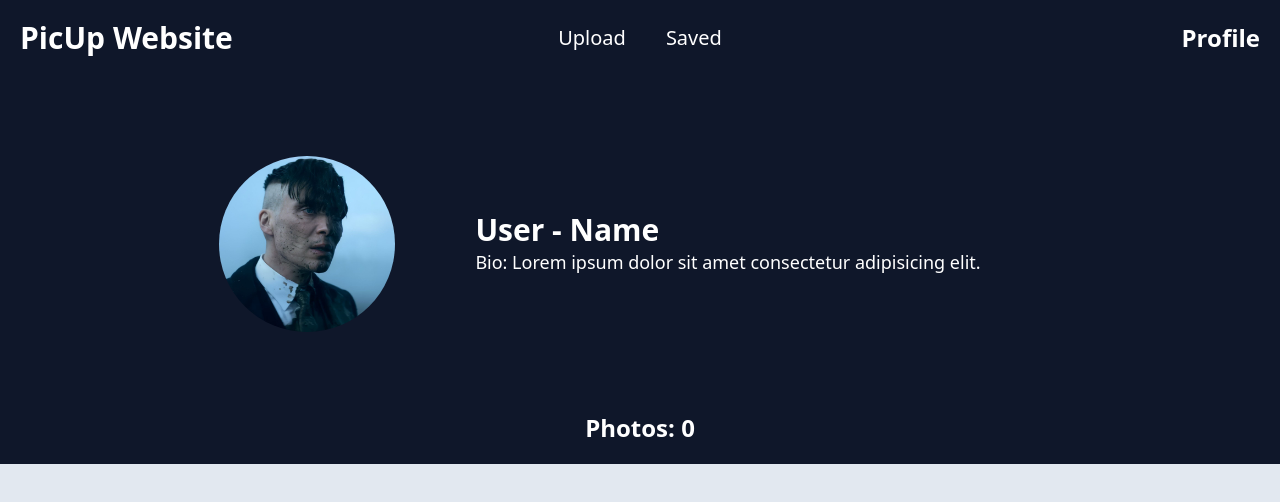
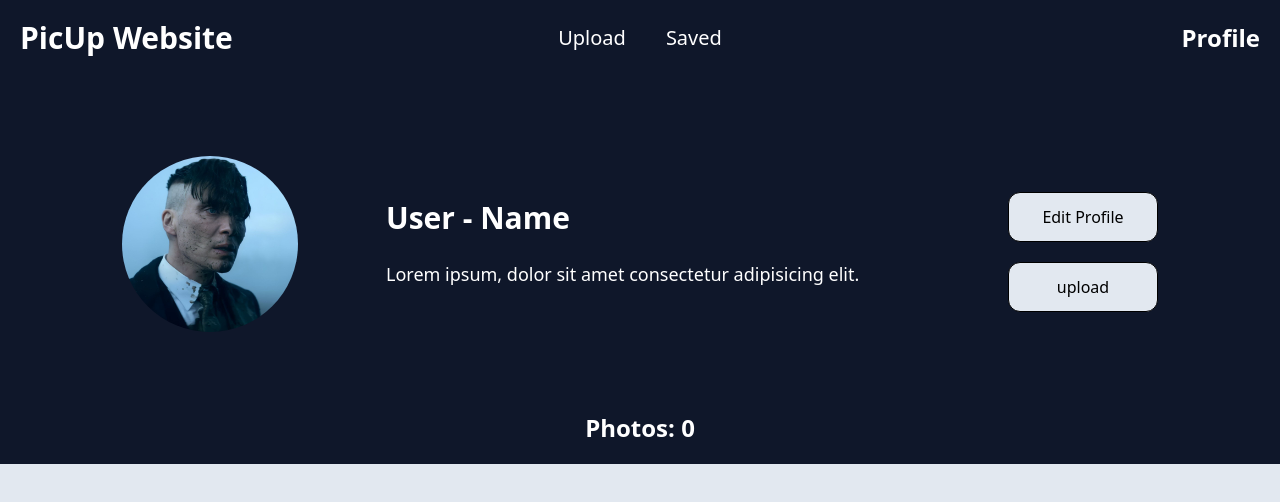
Before and after one commit to ALI-HUP/PicUp-website, a Next.js app: page /headers/profile in a window 1280 px wide. Shown: the top 502 px of the page. Built offline with nearby package versions, Linux system fonts and the light colour scheme.

Commit message:
redesigning the profile page

```diff
--- a/app/headers/profile/page.tsx
+++ b/app/headers/profile/page.tsx
@@ -5,10 +5,14 @@ import Header from "@/components/Header";
 import ImageGrid from "@/components/ImageGrid";
 import { StaticImageData } from "next/image";
 import Image from "next/image";
-import pic1 from "@/public/pics/IMG_20220307_152910_643.jpg"
+import pic1 from "@/public/pics/IMG_20220307_152910_643.jpg";
+import Button from "@/components/Button";
 
 const Profile = () => {
   const [uploadedImages, setUploadedImages] = useState<(string | StaticImageData)[]>([]);
+  const [isEditing, setIsEditing] = useState(false);
+  const [userName, setUserName] = useState("User - Name");
+  const [userBio, setUserBio] = useState("Lorem ipsum, dolor sit amet consectetur adipisicing elit.");
 
   useEffect(() => {
     const storedImages = localStorage.getItem("uploadedImages");
@@ -19,22 +23,48 @@ const Profile = () => {
 
   const downloadLinks = uploadedImages.map((_, index) => `https://your-website-link.com/${index + 1}`);
 
+  const handleEditClick = () => {
+    if (isEditing) {
+      localStorage.setItem("userName", userName);
+      localStorage.setItem("userBio", userBio);
+    }
+    setIsEditing(!isEditing);
+  };
+
   return (
     <div className="mb-40">
       <Header />
 
       <div className="m-auto bg-slate-900">
+        <div className="flex justify-center items-center py-20 space-x-20">
+          <Image alt="profile pic" src={pic1} className="rounded-full w-44 h-44" />
 
-        <div className="flex justify-center items-center py-20 space-x-20">
-          <Image alt="profile pic " src={pic1} className="rounded-full w-44 h-44"/>
-
-          <div>
-            <h1 className="text-3xl font-black">User - Name</h1>
-            <span className="text-lg">Bio: Lorem ipsum dolor sit amet consectetur adipisicing elit.</span>
+          <div className="flex flex-col w-[550px]">
+            {isEditing ? (
+              <>
+                <input
+                  type="text"
+                  className="p-2 text-3xl border-l-2 font-black bg-slate-700 mb-2"
+                  value={userName}
+                  onChange={(e) => setUserName(e.target.value)}
+                />
+                <input
+                  className="p-2 text-lg border-l-2 bg-slate-700"
+                  value={userBio}
+                  onChange={(e) => setUserBio(e.target.value)}
+                />
+              </>
+            ) : (
+              <>
+                <h1 className="p-2 text-3xl font-black mb-2" >{userName}</h1>
+                <span className="p-2 text-lg ">{userBio}</span>
+              </>
+            )}
           </div>
 
-          <div>
-            {/* button */}
+          <div className="flex flex-col space-y-5 mt-4 min-w-[150px]">
+            <Button label={isEditing ? "Save Profile" : "Edit Profile"} type="button" styleType="white" onClick={handleEditClick} />
+            <Button label={"upload"} type="button" styleType="white" onClick={handleEditClick} />
           </div>
         </div>
 
```
